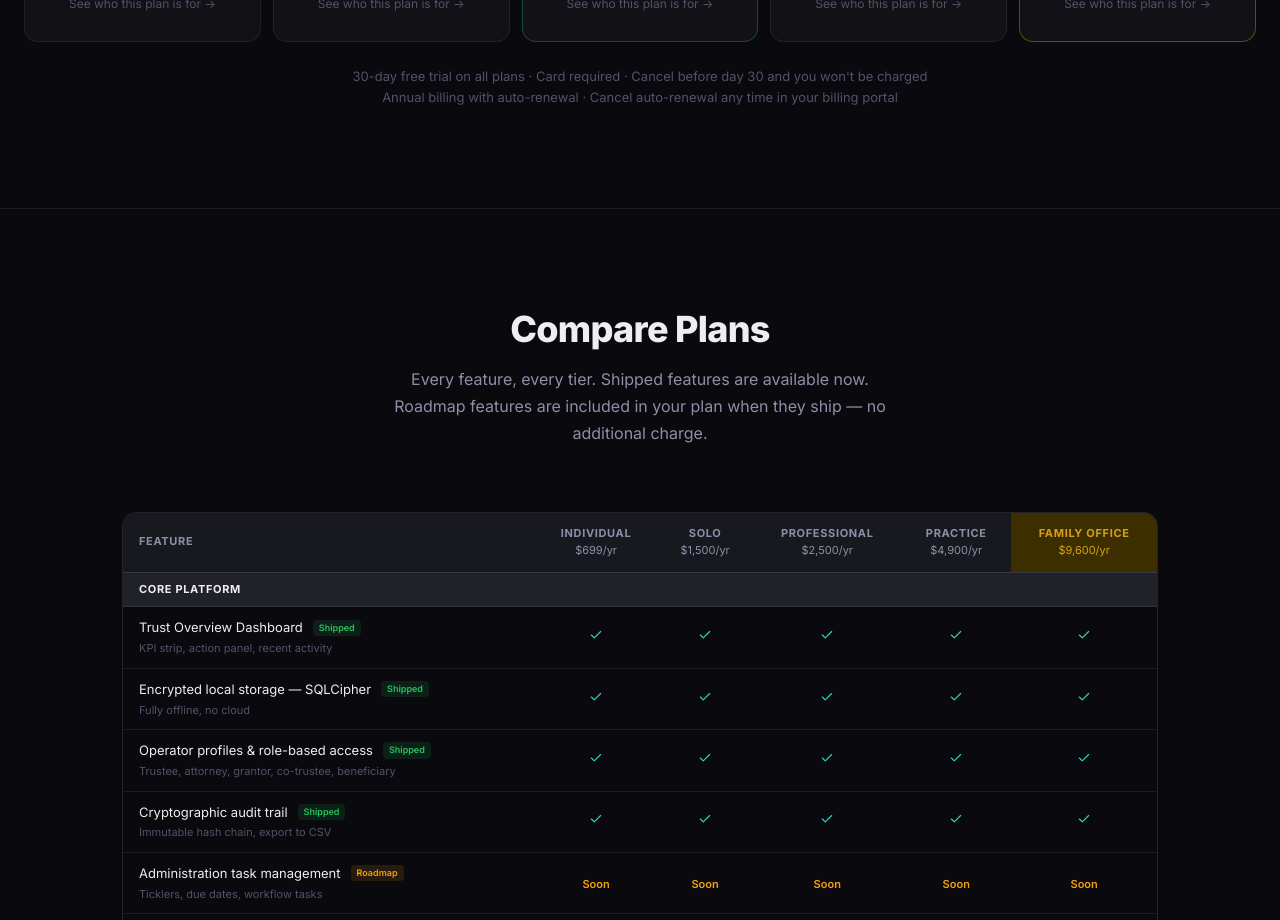
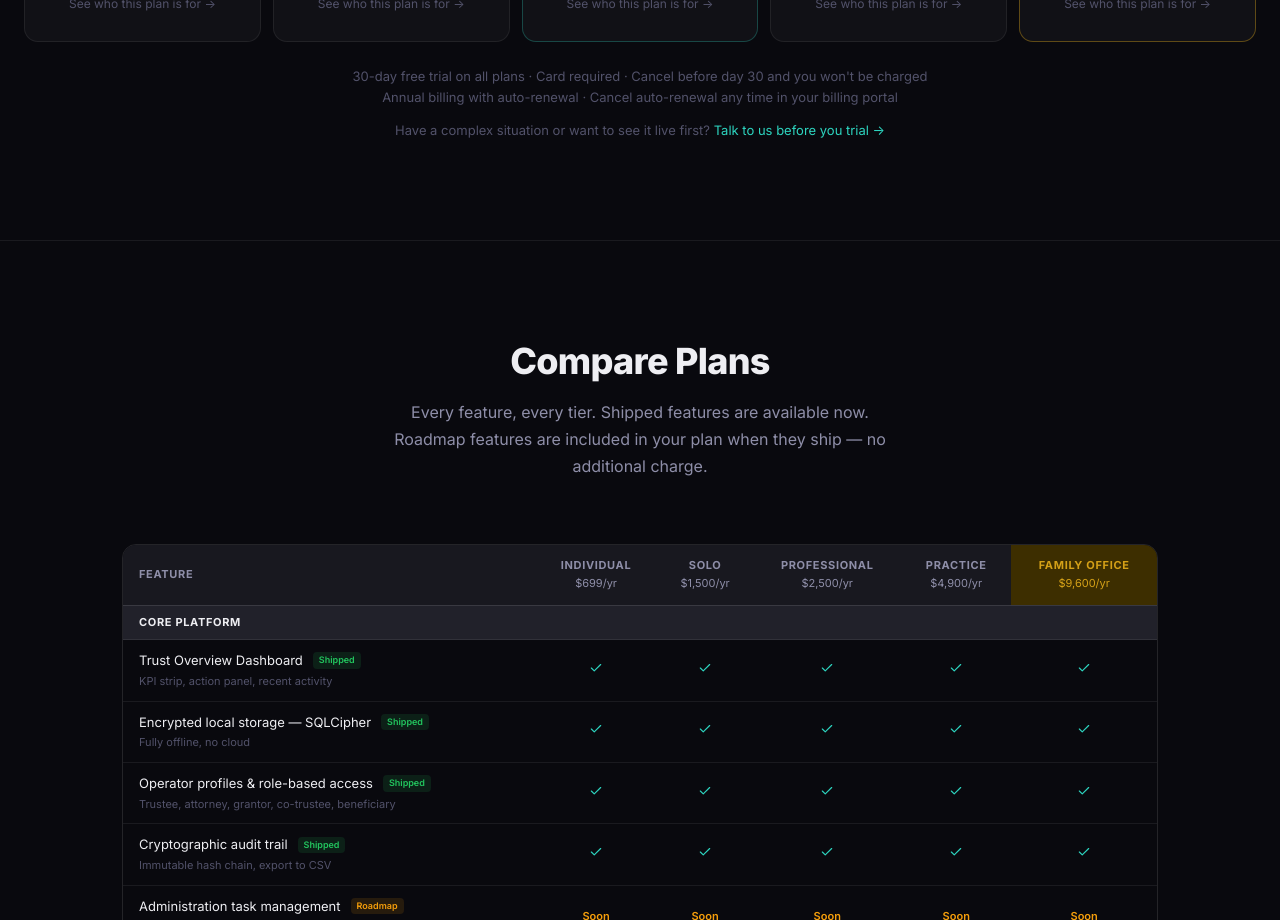
Before and after one commit to apvera-admin/trustarchive, a Next.js app: page /pricing in a window 1280 px wide. Shown: the part 1140-2060 px from the top of the page. Built offline with nearby package versions, Linux system fonts and the light colour scheme.

Commit message:
Update page.js

```diff
--- a/app/pricing/page.js
+++ b/app/pricing/page.js
@@ -249,10 +249,14 @@ export default function PricingPage() {
               </div>
             ))}
           </div>
-          <p className="small-note" style={{ marginTop: 24 }}>
-            30-day free trial on all plans · Card required · Cancel before day 30 and you won't be charged<br />
-            Annual billing with auto-renewal · Cancel auto-renewal any time in your billing portal
-          </p>
+<p className="small-note" style={{ marginTop: 24 }}>
+  30-day free trial on all plans · Card required · Cancel before day 30 and you won't be charged<br />
+  Annual billing with auto-renewal · Cancel auto-renewal any time in your billing portal
+</p>
+<p className="small-note" style={{ marginTop: 12 }}>
+  Have a complex situation or want to see it live first?{' '}
+  <Link href="/contact" style={{ color: 'var(--accent)' }}>Talk to us before you trial →</Link>
+</p>
         </div>
       </section>
 
```
